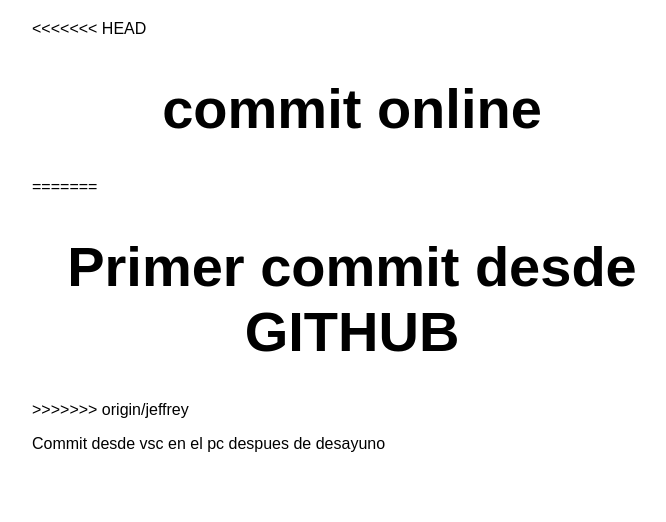
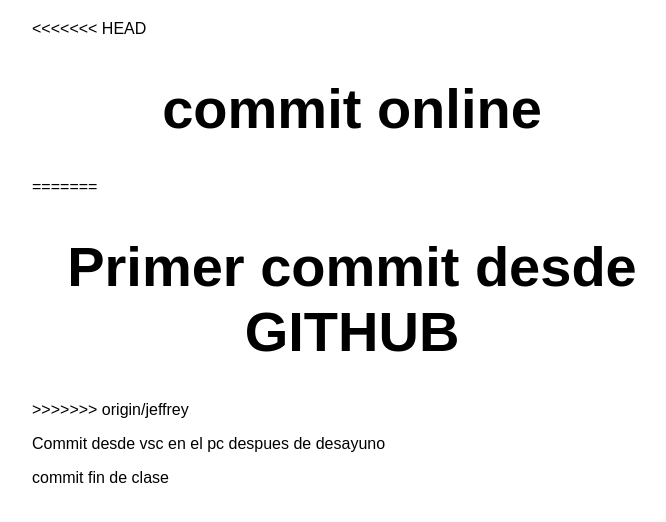
Before and after one commit to jbedoyapformacion/vanilla-basic-1, a website: page src/index.html in a window 1280 px wide. Shown: the whole page, without its empty margins (288-954 px from the left). Drawn offline with Linux system fonts and the light colour scheme.

Commit message:
commit final desde vsc

```diff
--- a/src/index.html
+++ b/src/index.html
@@ -16,6 +16,7 @@
     <h1>Primer commit desde GITHUB</h1>
 >>>>>>> origin/jeffrey
     <p>Commit desde vsc en el pc despues de desayuno</p>
+    <p>commit fin de clase</p>
   </main>
 </body>
 
```
